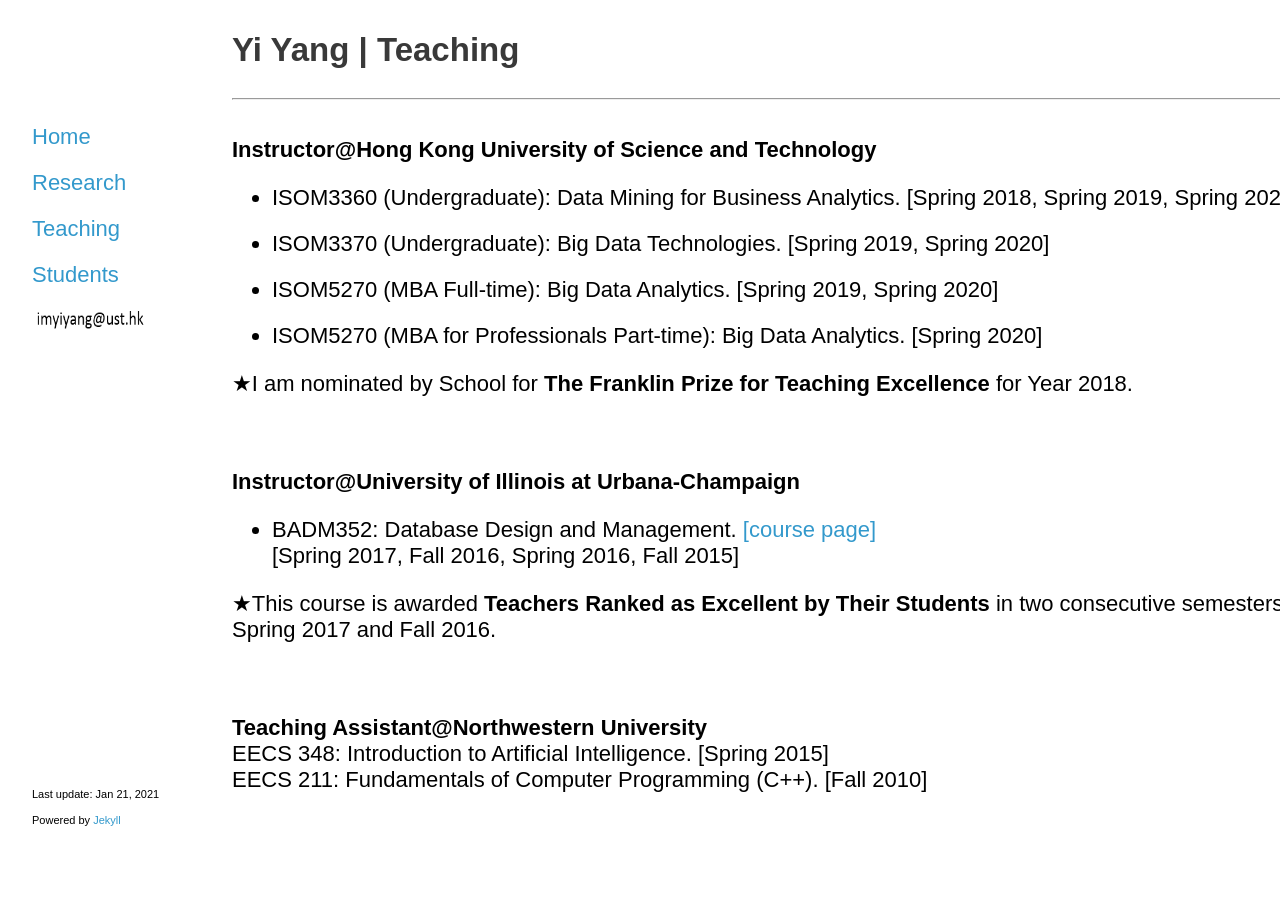
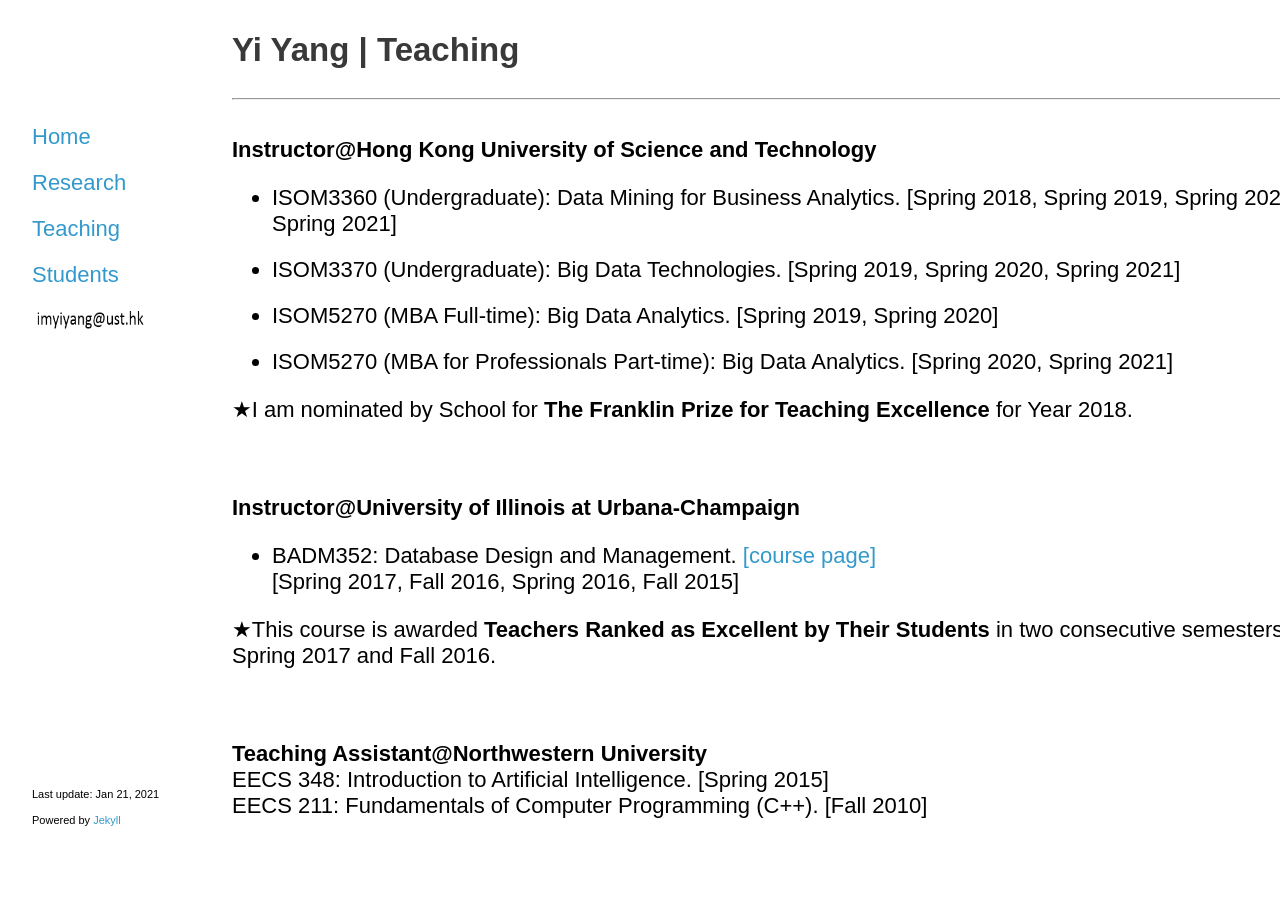
Before and after one commit to yya518/yya518.github.io, a Jekyll site: the page built from teaching.md, in a window 1280 px wide. Built offline with Jekyll 4.4.1, drawn with Linux system fonts in a browser that asks for light colours.

Commit message:
update jan 2021

```diff
--- a/teaching.md
+++ b/teaching.md
@@ -9,13 +9,13 @@
 <br>
 **Instructor@Hong Kong University of Science and Technology**
 
-+ ISOM3360 (Undergraduate): Data Mining for Business Analytics. [Spring 2018, Spring 2019, Spring 2020]
++ ISOM3360 (Undergraduate): Data Mining for Business Analytics. [Spring 2018, Spring 2019, Spring 2020, Spring 2021]
 
-+ ISOM3370 (Undergraduate): Big Data Technologies. [Spring 2019, Spring 2020]
++ ISOM3370 (Undergraduate): Big Data Technologies. [Spring 2019, Spring 2020, Spring 2021]
 
 + ISOM5270 (MBA Full-time): Big Data Analytics. [Spring 2019, Spring 2020]
 
-+ ISOM5270 (MBA for Professionals Part-time): Big Data Analytics. [Spring 2020]
++ ISOM5270 (MBA for Professionals Part-time): Big Data Analytics. [Spring 2020, Spring 2021]
 <br>
 
 &#9733;I am nominated by School for **The Franklin Prize for Teaching Excellence** for Year 2018.
```
